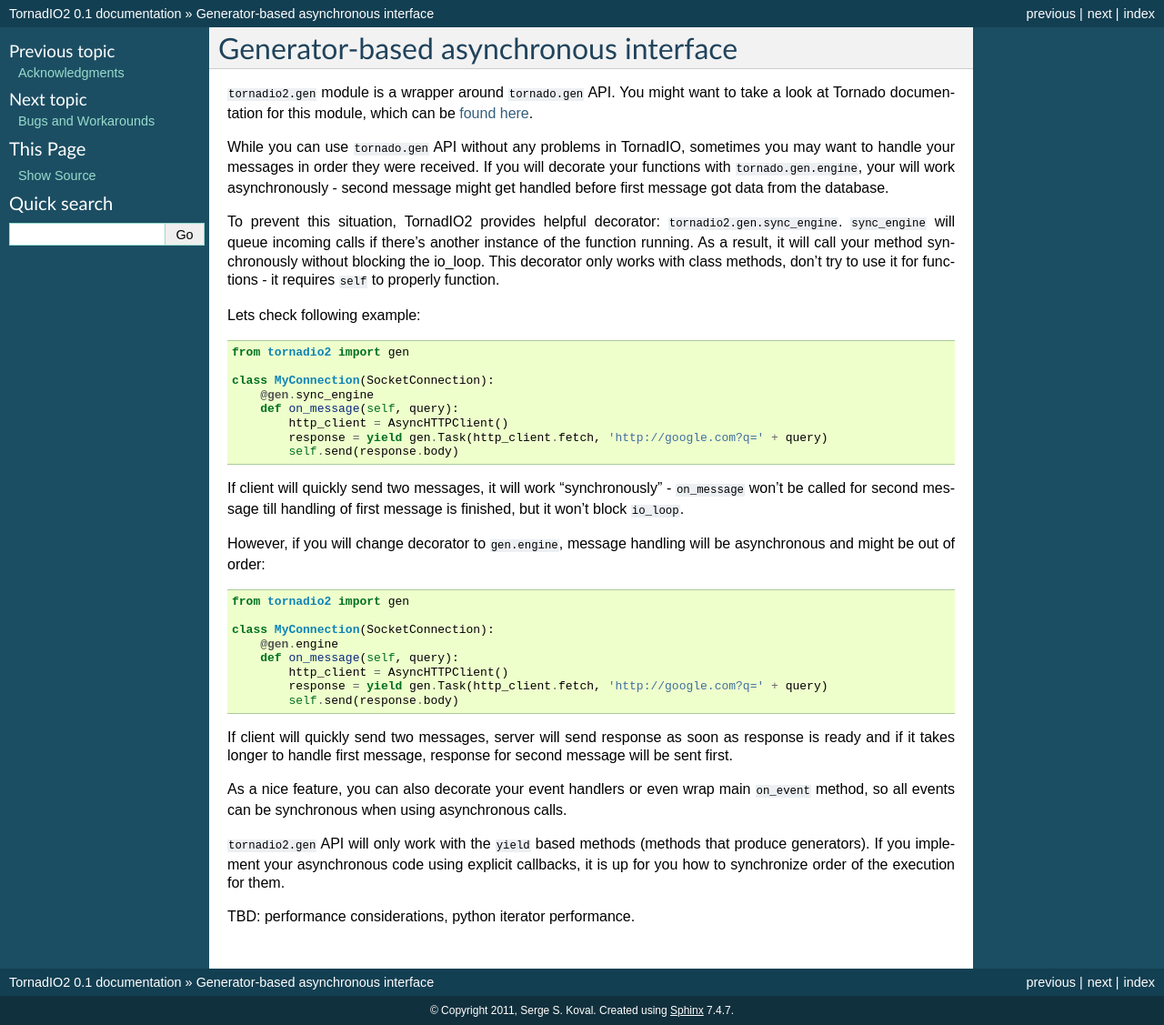
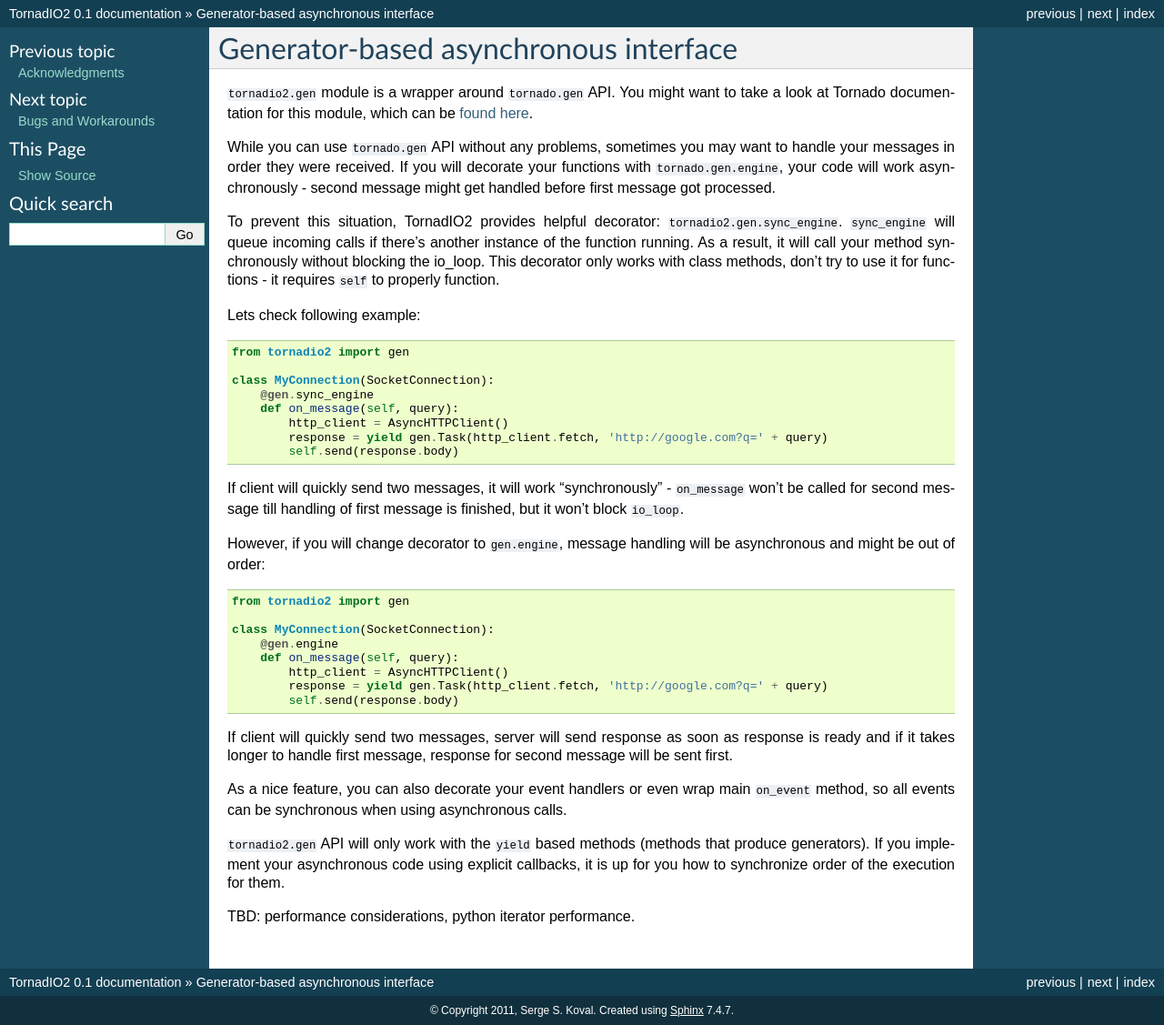
Before and after one commit to mrjoes/tornadio2, a Sphinx documentation site: the page built from doc/gen.rst, in a window 1280 px wide. Shown: the whole page at 91% size. Built offline with Sphinx 7.4.7, drawn with Linux system fonts in a browser that asks for light colours.

Commit message:
Gen fixes.

```diff
--- a/doc/gen.rst
+++ b/doc/gen.rst
@@ -4,9 +4,9 @@ Generator-based asynchronous interface
 ``tornadio2.gen`` module is a wrapper around ``tornado.gen`` API. You might want to take a
 look at Tornado documentation for this module, which can be `found here <http://www.tornadoweb.org/documentation/gen.html>`_.
 
-While you can use ``tornado.gen`` API without any problems in TornadIO, sometimes you may want to handle your messages in
-order they were received. If you will decorate your functions with ``tornado.gen.engine``, your will work asynchronously -
-second message might get handled before first message got data from the database.
+While you can use ``tornado.gen`` API without any problems, sometimes you may want to handle your messages in
+order they were received. If you will decorate your functions with ``tornado.gen.engine``, your code will work asynchronously -
+second message might get handled before first message got processed.
 
 To prevent this situation, TornadIO2 provides helpful decorator: ``tornadio2.gen.sync_engine``. ``sync_engine`` will queue incoming
 calls if there's another instance of the function running. As a result, it will call your method synchronously without
```
